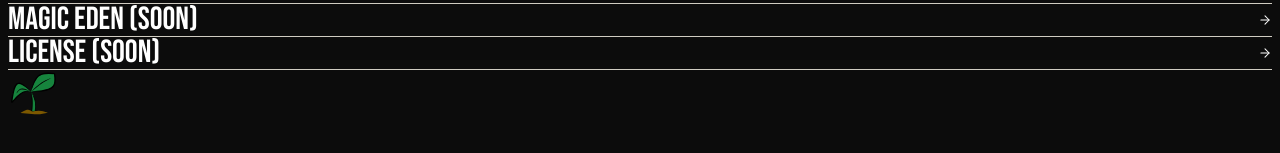
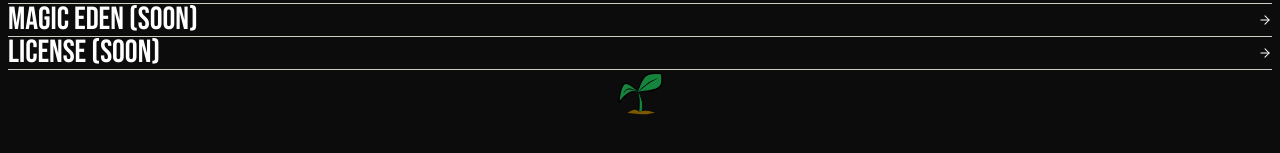
Before and after one commit to chimpies/portal, a Next.js app: page / in a window 1280 px wide. Shown: the part 257-410 px from the top of the page. Built offline with nearby package versions, Linux system fonts and the light colour scheme.

Commit message:
Update page.tsx

```diff
--- a/app/page.tsx
+++ b/app/page.tsx
@@ -54,7 +54,7 @@
           ))}
         </div>
 
-        <div className="flex pt-8 content-center">
+        <div className="flex pt-12 justify-center">
         <Image className="justify-center content-center"
         src="/tree.svg"
         width={50}
```
